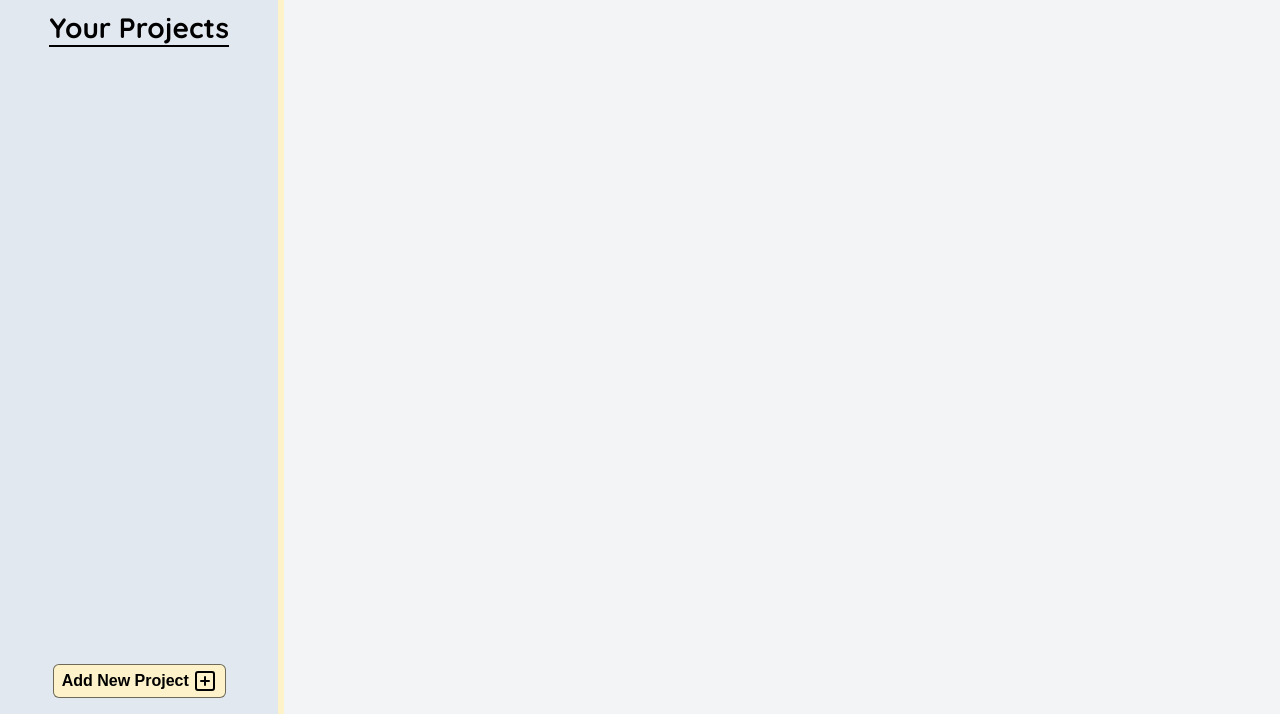
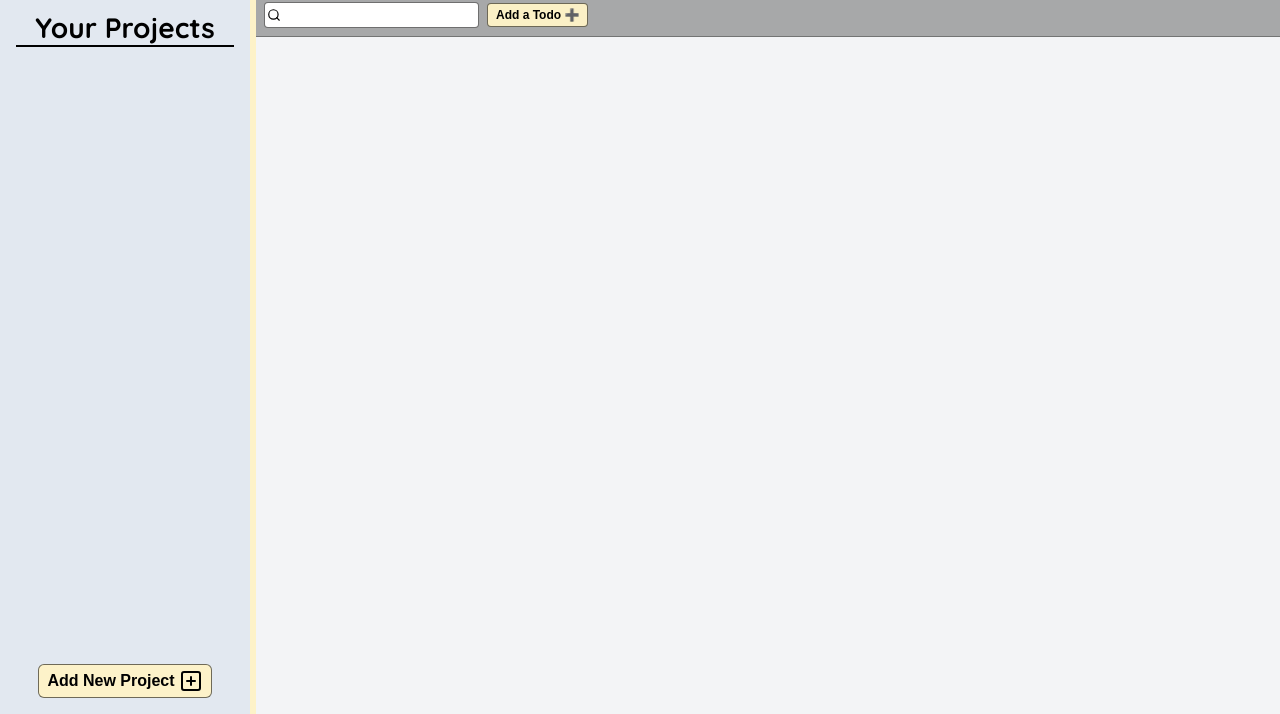
Before and after one commit to sorrrb/todo-app, a website built with webpack: page dist/index.html in a window 1280 px wide. Shown: the part 86-800 px from the top of the page. Built offline with nearby package versions, Linux system fonts and the light colour scheme.

Commit message:
Implement basic todo-menu styles & elements

```diff
--- a/src/modules/load.js
+++ b/src/modules/load.js
@@ -1,5 +1,6 @@
 import createIcon from '../assets/media/square-plus.svg'
 import closeIcon from '../assets/media/close.svg';
+import searchIcon from '../assets/media/search.svg';
 
 function createHeader() { // Responsible for generating elements for applet style
   const header = document.createElement('header');
@@ -31,6 +32,34 @@ function createMainProjects() { // Helper responsible for generating sidebar ele
   return projects;
 }
 
+function createDisplayMain() {
+  const display = document.createElement('nav');
+  display.id = 'todo-menu';
+
+  const searchbarWrapper = document.createElement('div');
+  searchbarWrapper.id = 'searchbar-container';
+
+  const searchbarIcon = new Image();
+  searchbarIcon.src = searchIcon;
+  searchbarIcon.id = 'searchbar-icon';
+
+  const searchbar = document.createElement('input');
+  searchbar.type = 'searchbar';
+  searchbar.id = 'todo-search';
+
+  const createBtn = document.createElement('button');
+  createBtn.id = 'create-todo';
+  createBtn.innerHTML = `Add a Todo &#10133;`;
+
+  searchbarWrapper.appendChild(searchbarIcon);
+  searchbarWrapper.append(searchbar);
+
+  display.appendChild(searchbarWrapper);
+  display.appendChild(createBtn);
+
+  return display;
+}
+
 function createMain() { // Responsible for generating elements for applet style/functionality
   const main = document.createElement('main');
   main.id = 'main';
@@ -59,6 +88,11 @@ function createMain() { // Responsible for generating elements for applet style/
 
   const display = document.createElement('div');
   display.id = 'display';
+
+  const displayMenu = createDisplayMain();
+
+  display.appendChild(displayMenu);
+
   main.appendChild(display);
 
   return main;
--- a/src/style.css
+++ b/src/style.css
@@ -30,7 +30,7 @@ button:hover, .close-modal:hover {
   cursor: pointer;
 }
 
-#create-project:hover {
+#create-project:hover, #todo-menu > button:hover {
   background-color: var(--button-contrast);
 }
 
@@ -63,7 +63,7 @@ button:hover, .close-modal:hover {
 
 #main {
   display: grid;
-  grid-template-columns: 2fr 7fr;
+  grid-template-columns: 2fr 8fr;
   background-color: var(--main-bg);
 }
 
@@ -95,6 +95,7 @@ button:hover, .close-modal:hover {
   display: flex;
   flex-direction: column;
   gap: 16px;
+  width: 100%;
 }
 
 .project-card, .project-card-left, .project-card-right {
@@ -129,6 +130,42 @@ button:hover, .close-modal:hover {
 #display {
   display: flex;
   flex-direction: column;
+}
+
+#todo-menu {
+  display: flex;
+  align-items: center;
+  gap: 8px;
+  background-color: var(--modal-bg);
+  padding: 8px;
+  border-bottom: 1px solid var(--modal-bg);
+}
+
+#todo-search {
+  padding-inline-start: 18px;
+  padding-block: 2px;
+  font-family: 'Quicksand';
+  font-size: 1rem;
+  font-weight: 500;
+  border: 1px solid var(--border-opaque);
+  border-radius: 4px;
+}
+
+#searchbar-icon {
+  height: 20px;
+  width: 20px;
+  padding-top: 6px;
+  position: absolute;
+  pointer-events: none;
+}
+
+#todo-menu > button {
+  font-size: 0.75rem;
+  font-weight: bold;
+  background-color: var(--button-bg);
+  border: 1px solid var(--border-opaque);
+  border-radius: 4px;
+  padding: 4px 8px;
 }
 
 
```
Also changed, not shown: src/assets/media/search.svg (added).
